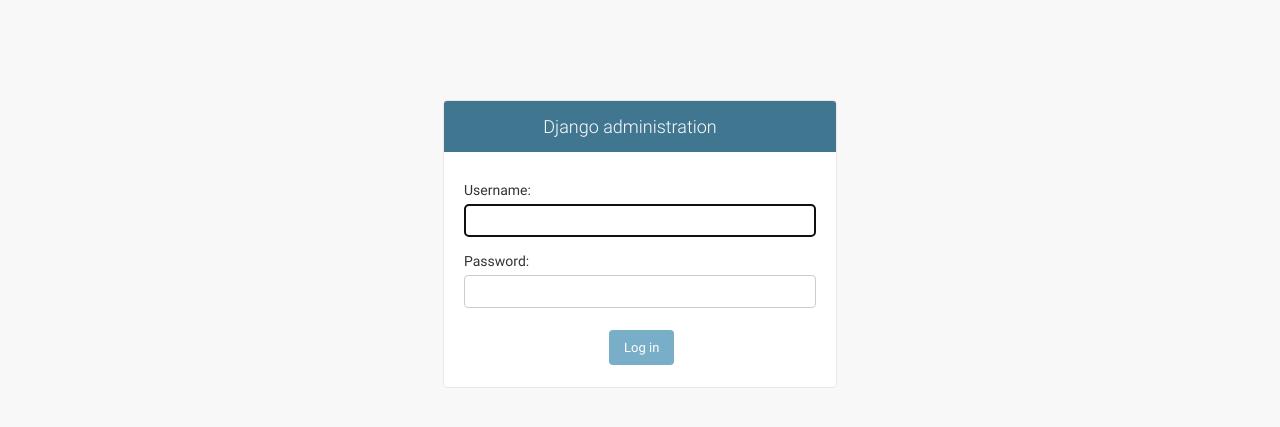
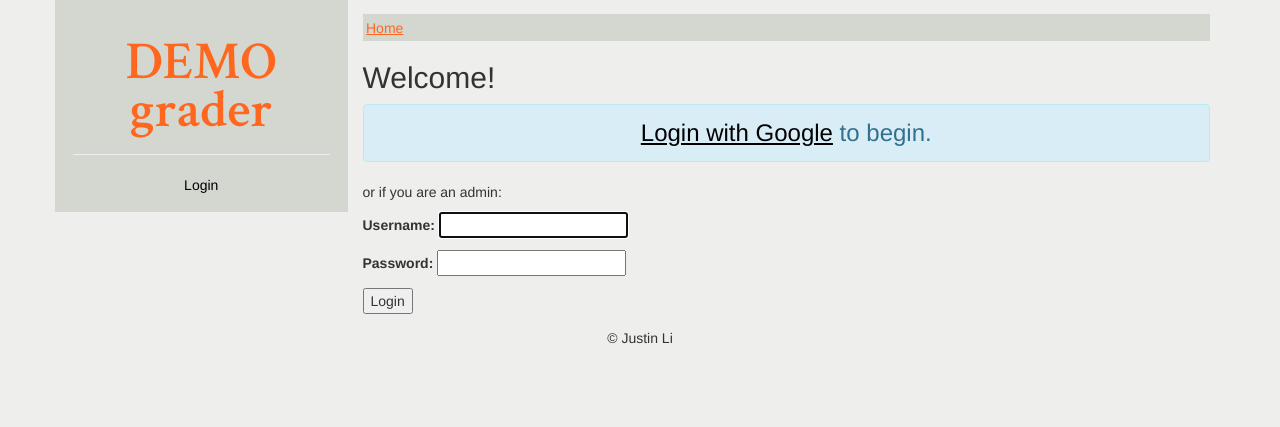
Before and after one commit to justinnhli/demograder, a Django app: page /accounts/login/ in a window 1280 px wide. Shown: the top 427 px of the page. Run offline with Django 3.2, Linux system fonts and the light colour scheme; parts of the project's set-up code (start-up, migrations or seed data) failed here and were passed over; some libraries are stand-ins or nearby versions.

Commit message:
add social login through google
fixup

```diff
--- a/demograder/static/demograder/main.css
+++ b/demograder/static/demograder/main.css
@@ -1,5 +1,5 @@
-body {background-color:#000000; color:#FFFFFF;}
-a, a:active, a:visited {color:#FFFFFF;}
+body {background-color:#EEEEEC;}
+a, a:active, a:visited {color:#000000;}
 input[type=number], input[type=submit], input[type=text], select {color:#000000;}
 
 table {border-collapse:collapse; width:100%;}
@@ -11,12 +11,12 @@ table th:first-child, table td:first-child {border-left-style:none;}
 table th:last-child, table td:last-child {border-right-style:none;}
 table tr:last-child td {border-bottom-style:none;}
 
-#sidebar {background-color:#333333; padding:1.25em;}
+#sidebar {background-color:#D3D7CF; padding:1.25em;}
 
 #logo-container {text-align:center;}
-#logo {color:#F05B21; font:40pt/90% 'Crimson Text',serif;}
-#logo a, #logo a:hover, #logo a:active, #logo a:visited {color:#F05B21;}
-#logo a:hover {color:#E14C11; text-decoration:none;}
+#logo {color:#FF671F; font:40pt/90% 'Crimson Text',serif;}
+#logo a, #logo a:hover, #logo a:active, #logo a:visited {color:#FF671F;}
+#logo a:hover {text-decoration:none;}
 
 #menu ul {padding-left:20px;}
 #menu .catalog-code {font-weight:bold;}
@@ -24,11 +24,11 @@ table tr:last-child td {border-bottom-style:none;}
 #admin {text-align:center;}
 
 #content a {text-decoration:underline;}
-#content a {color:#FFFFFF;}
+#content a {color:#000000;}
 
-#breadcrumb {background-color:#222222; margin:1em auto; padding:0.25em 0.25em;}
-#breadcrumb a, #breadcrumb a:active, #breadcrumb a:visited {color:#F05B21;}
-#breadcrumb a:hover {color:#F05B21;}
+#breadcrumb {background-color:#D3D7CF; margin:1em auto; padding:0.25em 0.25em;}
+#breadcrumb a, #breadcrumb a:active, #breadcrumb a:visited {color:#FF671F;}
+#breadcrumb a:hover {color:#FF671F;}
 
 #scoreboard a.score {align-items:center; display:flex; float:left; height:5em; justify-content:center; margin:0.1em; overflow:hidden; text-align:center; width:5em;}
 #scoreboard a.score:hover {font-weight:bold;}
--- a/demograder/templates/demograder/base.html
+++ b/demograder/templates/demograder/base.html
@@ -27,7 +27,7 @@
 								<ul>
 									{% for course in user.person.instructing_courses.all %}
 										<li>
-											<a href="{% url 'course' course.id %}"><span class="catalog-code">{{ course.catalog_id_str }}</span>: {{ course.title }}</a>
+											<a href="{% url 'course' course.id %}"><span class="catalog-code">{{ course.semester_str }} {{ course.catalog_id_str }}</span>: {{ course.title }}</a>
 										</li>
 									{% endfor %}
 								</ul>
@@ -37,7 +37,7 @@
 								<ul>
 									{% for course in user.person.enrolled_courses.all %}
 										<li>
-											<a href="{% url 'course' course.id %}"><span class="catalog-code">{{ course.catalog_id_str }}</span>: {{ course.title }}</a>
+											<a href="{% url 'course' course.id %}"><span class="catalog-code">{{ course.semester_str }} {{ course.catalog_id_str }}</span>: {{ course.title }}</a>
 										</li>
 									{% endfor %}
 								</ul>
@@ -49,7 +49,7 @@
 					<hr>
 					<div id="admin">
 						{% if user.is_authenticated %}
-							Logged in as {{ user.username }} (<a href="{% url 'logout' %}">Logout</a>)
+							Logged in as {{ user.email }} (<a href="{% url 'logout' %}">Logout</a>)
 						{% else %}
 							<a href="{% url 'login' %}">Login</a>
 						{% endif %}
--- a/demograder/templates/registration/login.html
+++ b/demograder/templates/registration/login.html
@@ -1,69 +1,25 @@
-{% extends "admin/base_site.html" %}
-{% load i18n admin_static %}
+{% extends 'demograder/base.html' %}
 
-{% block extrastyle %}{{ block.super }}<link rel="stylesheet" type="text/css" href="{% static "admin/css/login.css" %}" />
-{{ form.media }}
+{% block breadcrumb %}
+<!-- begin demograder/index.html:breadcrumb -->
+<a href="{% url 'index' %}">Home</a>
+<!-- end demograder/index.html:breadcrumb -->
 {% endblock %}
 
-{% block bodyclass %}{{ block.super }} login{% endblock %}
+{% block content %}
+<!-- begin registration/login.html:content -->
+<h2>Welcome!</h2>
 
-{% block usertools %}{% endblock %}
+<div class="alert alert-info" style="text-align:center;">
+    <h3 style="margin:auto auto;"><a href="{% url 'social:begin' 'google-oauth2' %}">Login with Google</a> to begin.</h3>
+</div>
 
-{% block nav-global %}{% endblock %}
+<p>or if you are an admin:</p>
 
-{% block content_title %}{% endblock %}
-
-{% block breadcrumbs %}{% endblock %}
-
-{% block content %}
-{% if form.errors and not form.non_field_errors %}
-<p class="errornote">
-{% if form.errors.items|length == 1 %}{% trans "Please correct the error below." %}{% else %}{% trans "Please correct the errors below." %}{% endif %}
-</p>
-{% endif %}
-
-{% if form.non_field_errors %}
-{% for error in form.non_field_errors %}
-<p class="errornote">
-    {{ error }}
-</p>
-{% endfor %}
-{% endif %}
-
-<div id="content-main">
-
-{% if user.is_authenticated %}
-<p class="errornote">
-{% blocktrans with username=request.user.username trimmed %}
-    You are authenticated as {{ username }}, but are not authorized to
-    access this page. Would you like to login to a different account?
-{% endblocktrans %}
-</p>
-{% endif %}
-
-<form action="{{ app_path }}" method="post" id="login-form">{% csrf_token %}
-  <div class="form-row">
-    {{ form.username.errors }}
-    {{ form.username.label_tag }} {{ form.username }}
-  </div>
-  <div class="form-row">
-    {{ form.password.errors }}
-    {{ form.password.label_tag }} {{ form.password }}
-    <input type="hidden" name="next" value="{{ next }}" />
-  </div>
-  {% url 'admin_password_reset' as password_reset_url %}
-  {% if password_reset_url %}
-  <div class="password-reset-link">
-    <a href="{{ password_reset_url }}">{% trans 'Forgotten your password or username?' %}</a>
-  </div>
-  {% endif %}
-  <div class="submit-row">
-    <label>&nbsp;</label><input type="submit" value="{% trans 'Log in' %}" />
-  </div>
+<form method="post">
+    {% csrf_token %}
+    {{ form.as_p }}
+    <button type="submit">Login</button>
 </form>
-
-<script type="text/javascript">
-document.getElementById('id_username').focus()
-</script>
-</div>
+<!-- end registration/login.html:content -->
 {% endblock %}
--- a/demograder/views.py
+++ b/demograder/views.py
@@ -18,6 +18,8 @@ AssignmentInfo = namedtuple('AssignmentInfo', ('name', 'max_id', 'projects'))
 def get_context(request, **kwargs):
     context = {}
     context['user'] = request.user
+    if not hasattr(context['user'], 'person'):
+        Person(user=context['user']).save()
     context['person'] = context['user'].person
     # upload
     if 'upload_id' in kwargs:
--- a/djangosite/urls.py
+++ b/djangosite/urls.py
@@ -5,11 +5,18 @@ from django.views.generic import RedirectView
 from django.contrib.auth import views as auth_views
 
 urlpatterns = [
+    url(r'^login/$', auth_views.login, name='login'),
+    url(r'^logout/$', auth_views.logout, {'next_page': '/login'}, name='logout'),
+    url(r'^oauth/', include('social_django.urls', namespace='social')),
+
     url(r'^$', RedirectView.as_view(url='demograder')),
     url(r'^demograder/', include('demograder.urls'), name='demograder'),
+
     url(r'^django-rq/', include('django_rq.urls')),
+
     url(r'^admin/', include(admin.site.urls)),
-    url(r'^accounts/login/$', auth_views.login, name='login'),
-    url(r'^accounts/logout/$', auth_views.logout, {'next_page': '/demograder/'}, name='logout'),
+
+    url(r'^accounts/login/$', auth_views.login, name='admin_login'),
+    url(r'^accounts/logout/$', auth_views.logout, {'next_page': '/demograder/'}, name='admin_logout'),
 ]
 urlpatterns += staticfiles_urlpatterns()
--- a/requirements.txt
+++ b/requirements.txt
@@ -6,3 +6,4 @@ pylint==1.6.4
 pytz==2015.7
 redis==2.10.5
 rq==0.5.6
+social-auth-app-django==1.2.0
```
Also changed, not shown: djangosite/settings.py (+31 -2 lines), 2 other files.
